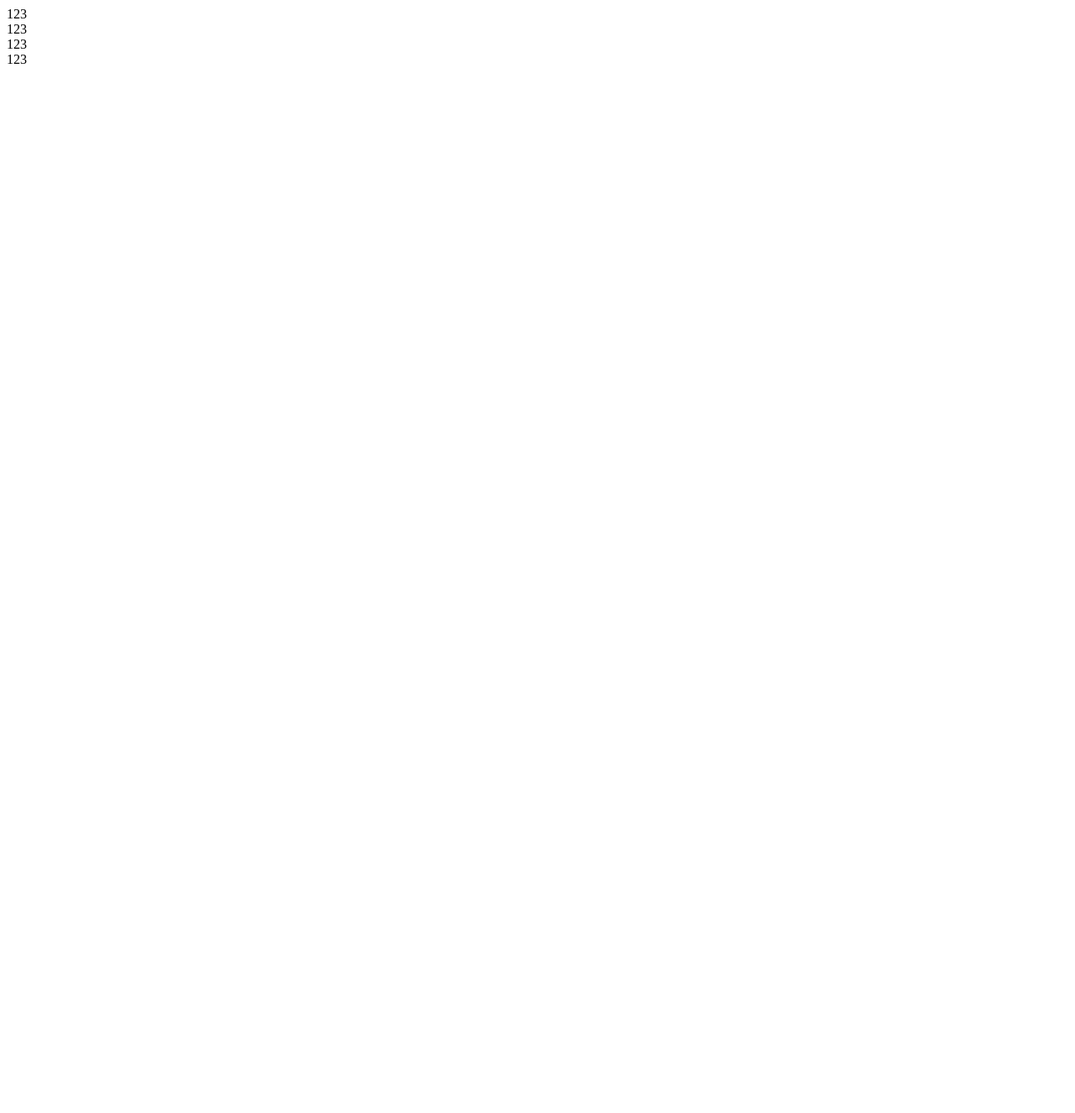
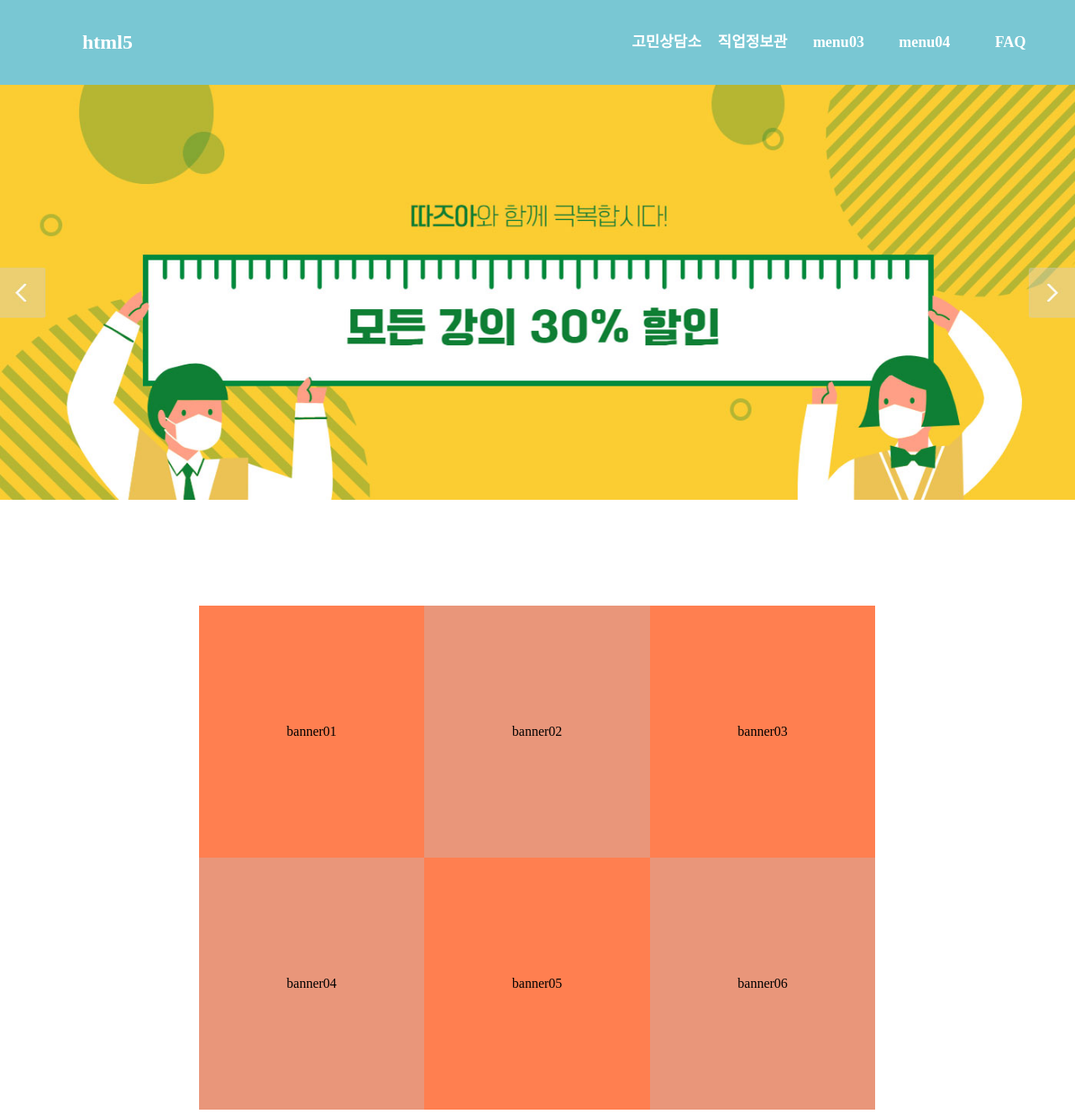
Before and after one commit to deq27/WebProject-P1, a plain HTML site: page Homepage/index.html in a window 1280 px wide. Shown: the whole page at 84% size. Before the commit the page ends 800 px from the top, so only its background shows below. Drawn offline with Linux system fonts and the light colour scheme.

Commit message:
third practice

```diff
--- a/Homepage/index.html
+++ b/Homepage/index.html
@@ -5,25 +5,37 @@
     <meta charset="UTF-8">
     <meta name="viewport" content="width=device-width, initial-scale=1.0">
     <title>Document</title>
+    <link href="../style/style.css" rel="stylesheet" type="text/css"/>
 </head>
 
 <body>
+<!--nav-->
+<nav>
+    <h1>html5</h1>
+    <ul>
+        <li><a href="#">고민상담소</a></li>
+        <li><a href="#">직업정보관</a></li>
+        <li><a href="#">menu03</a></li>
+        <li><a href="#">menu04</a></li>
+        <li><a href="#">FAQ</a></li>
+    </ul>
+</nav>
+<!--/nav-->
 
-    <header>
-        123
-    </header>
+<!--mainBg-->
+<div id="main"></div>
+<!--/mainBg-->
 
-    <div>
-        123
-    </div>
-
-    <section>
-        123
-    </section>
-
-    <footer>
-        123
-    </footer>
+<!--section-->
+<section>
+    <article>banner01</article>
+    <article>banner02</article>
+    <article>banner03</article>
+    <article>banner04</article>
+    <article>banner05</article>
+    <article>banner06</article>
+</section>
+<!--section-->
 </body>
 
 </html>
--- a/style/style.css
+++ b/style/style.css
@@ -1 +1,97 @@
-<!-- Main style -->
+*{padding: 0; margin: 0;}
+ul{
+    list-style: none;
+}
+a{
+    text-decoration: none;
+}
+nav{
+    width: 100%;
+    overflow: hidden;
+    background-color: rgb(121, 199, 211);
+}
+nav>h1{
+    float: left;
+    width: 20%;
+    line-height: 100px;
+    color:#fff;
+    text-align: center;
+}
+nav>ul{
+    float: right;
+    width: 40%;
+    line-height: 100px;
+    margin-right: 2%;
+}
+nav li{
+    float: left;
+    width: 20%;
+    text-align: center;
+}
+nav li a{
+    color: #fff;
+    font-size: 18px;
+    font-weight: 900;
+}
+#main{
+    width: 100%;
+    min-height: 540px;
+    background-image: url(../img/main.jpg);
+    background-size: 100%;
+    background-repeat: no-repeat;
+}
+section{
+    width: 63%;
+    overflow: hidden;
+    margin: 80px auto;
+}
+article{
+    width: 33.3%;
+    float: left;
+    line-height: 300px;
+    background-color: coral;
+    text-align: center;
+}
+article:nth-child(2n){
+    background-color: darksalmon;
+}
+@media screen and (max-width:1023px) {
+    nav>h1{
+        display: none;
+    }
+    nav>ul{
+        float: none;
+        margin: 0 auto;
+        width: 63%;
+    }
+    #main{
+        background-image: url(/img/mainBg.jpg);
+        min-height: 400px;
+    }
+    article{
+        width: 50%;
+        margin-bottom: 10px;
+    }
+}
+
+@media screen and (max-width:767px){
+    /* em - 특정한 폰트사이즈 기준의 배수값 :부모기준
+       rem - "" : 최상단 html,body 기준*/
+    *{font-size: 10px; /* 기본값16px*/}
+
+    /* nav li{
+        font-size: 15px;
+    } */
+
+    nav li a{
+        font-size: 1.3rem /*10*1 = 10px */;
+    }
+
+    #main{
+        min-height: 250px;
+    }
+    article{
+        width: 100%;
+        font-size: 1.5rem;
+    }
+}
```
Also changed, not shown: img/main.jpg (added), img/mainBg.jpg (added).
